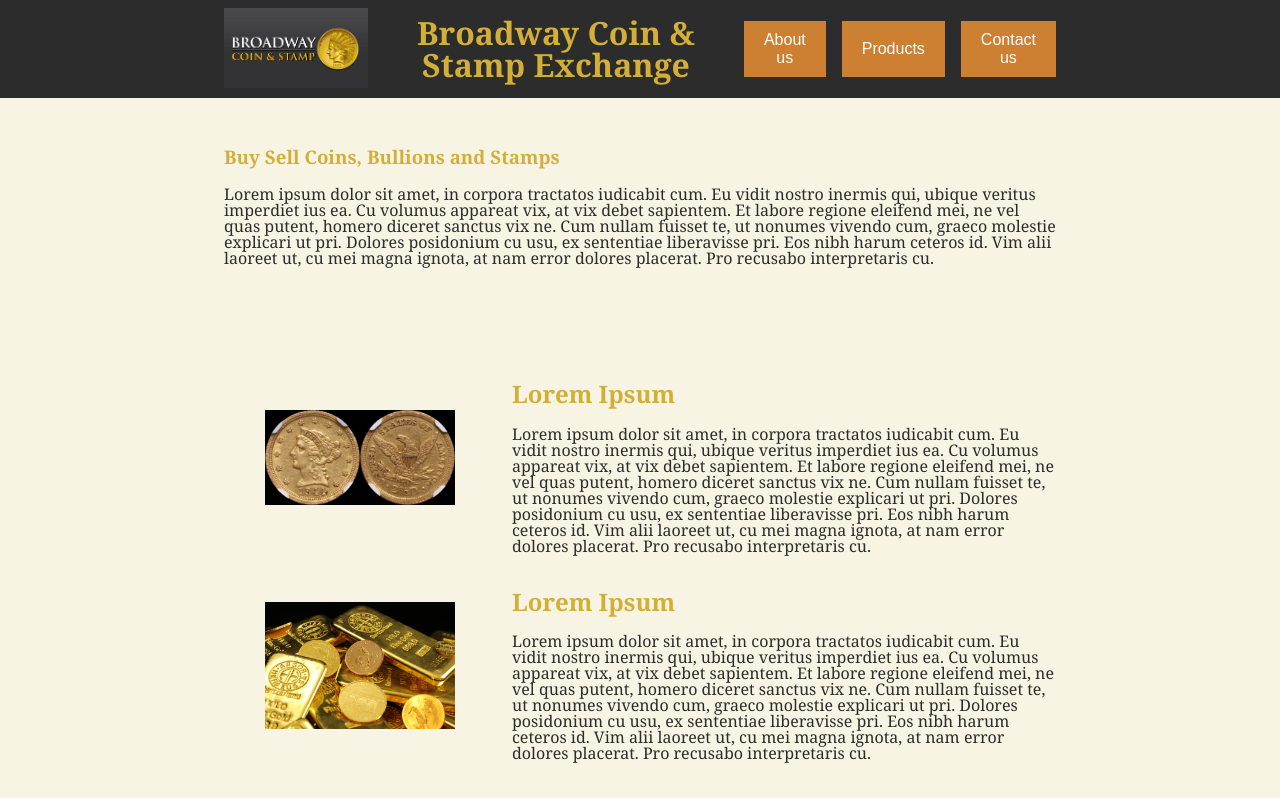
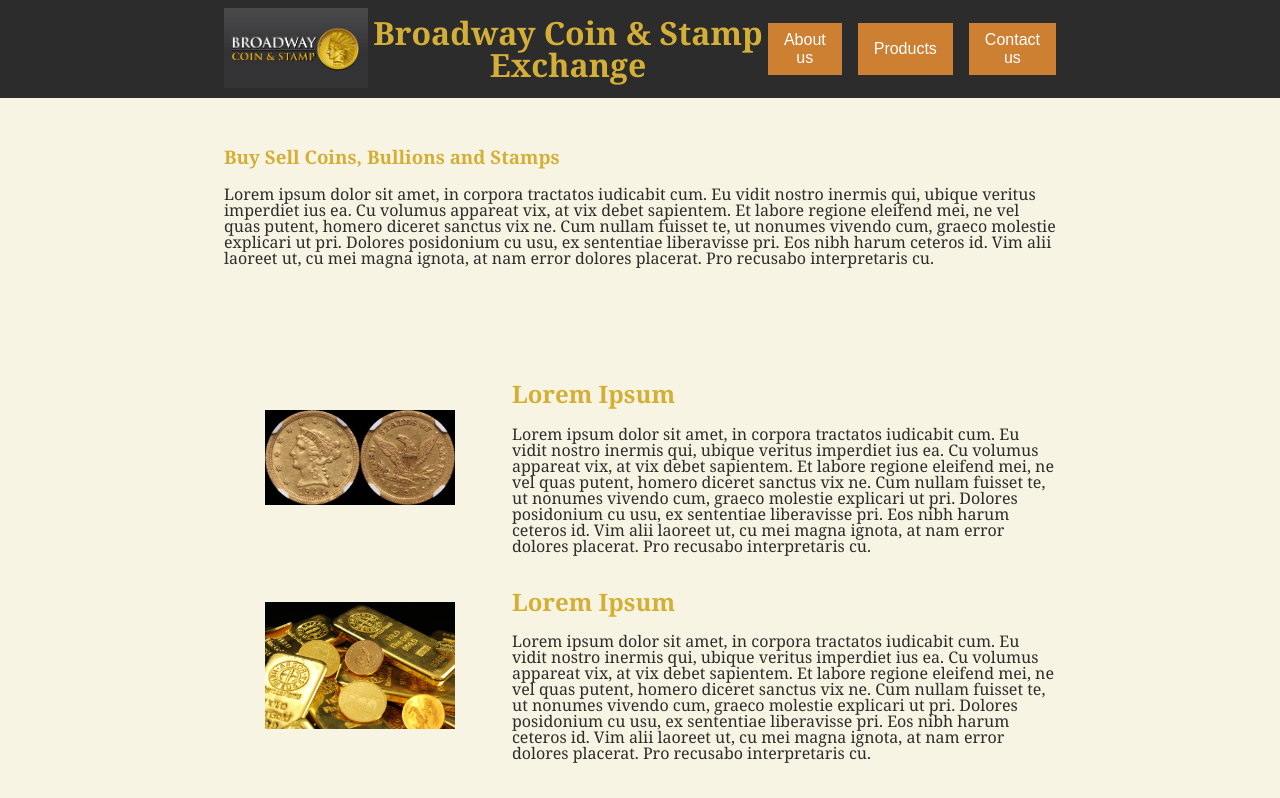
Before and after one commit to nqnguyen1/Coin, a React app: page / in a window 1280 px wide. Shown: the top 798 px of the page. Built offline with nearby package versions, Linux system fonts and the light colour scheme.

Commit message:
fixed buttons

```diff
--- a/client/index.css
+++ b/client/index.css
@@ -136,8 +136,8 @@ button,
   background-color: #cd7f32; /* Bronze for Call-to-Action Buttons */
   color: white;
   border: none;
-  padding: 10px 20px;
-  font-size: 16px;
+  padding: 0.5rem 1rem;
+  font-size: 1rem;
   cursor: pointer;
 }
 
```
